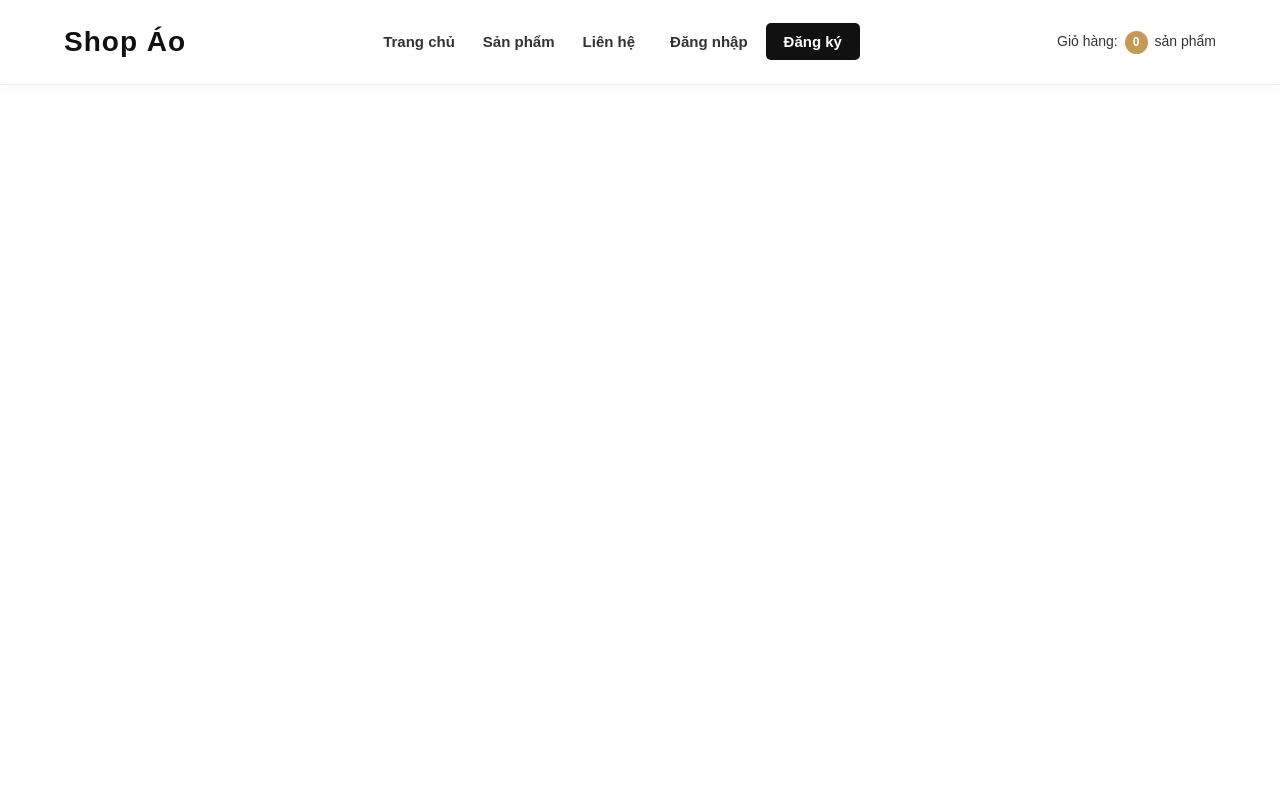
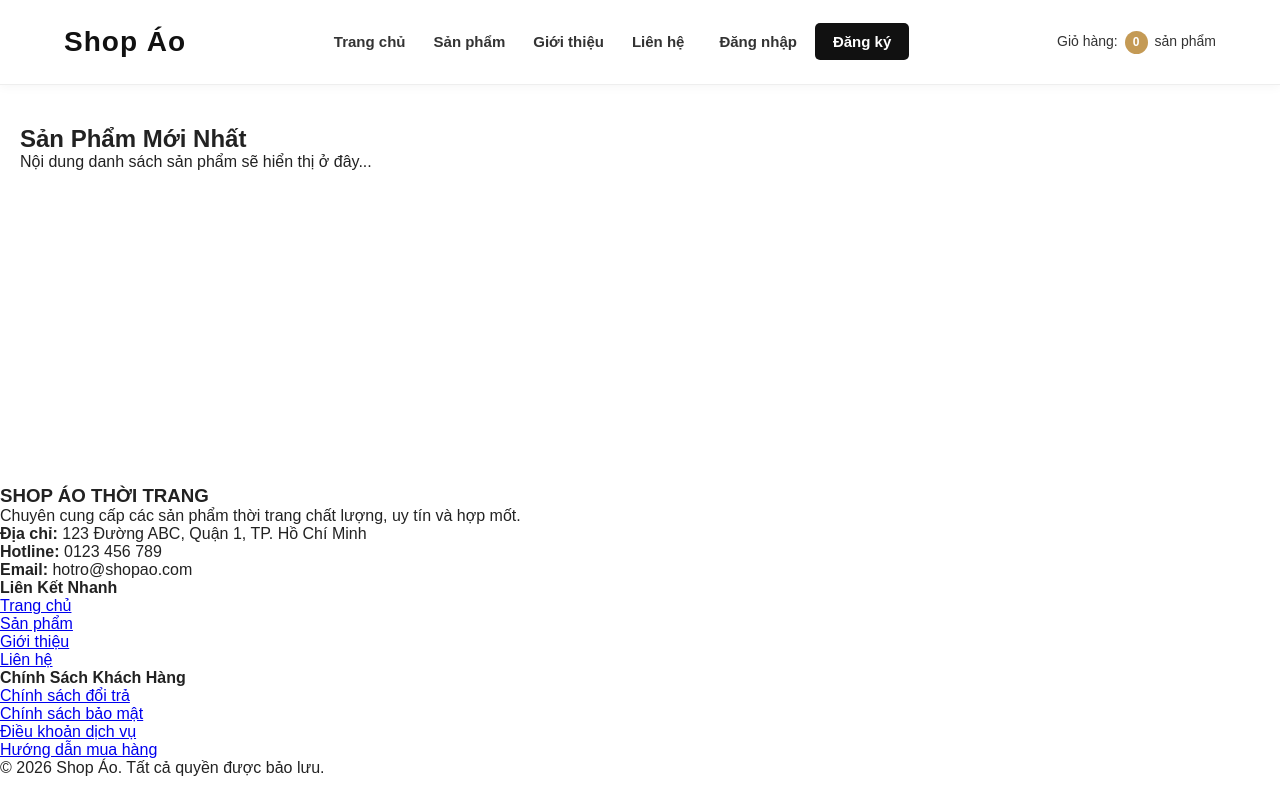
Before and after one commit to Pika9000/shop-ao-nam, a Next.js app: page / in a window 1280 px wide. Built offline with nearby package versions, Linux system fonts and the light colour scheme.

Commit message:
Refactor Home component layout and navigation
cap nhat

```diff
--- a/src/app/page.js
+++ b/src/app/page.js
@@ -1,8 +1,9 @@
-
 import Link from "next/link";
 
 export default function Home() {
   return (
+    <div>
+      {/* 1. Thanh tiêu đề (Header) */}
       <header>
         <div className="logo">
           <Link href="/">
@@ -14,6 +15,7 @@ export default function Home() {
           <ul>
             <li><Link href="/">Trang chủ</Link></li>
             <li><Link href="/products">Sản phẩm</Link></li>
+            <li><Link href="/about-us">Giới thiệu</Link></li>
             <li><Link href="/contact">Liên hệ</Link></li>
           </ul>
 
@@ -29,5 +31,53 @@ export default function Home() {
           </Link>
         </div>
       </header>
+
+      {/* 2. Nội dung chính của trang (Main Content) */}
+      <main style={{ padding: '40px 20px', minHeight: '50vh' }}>
+        <h2>Sản Phẩm Mới Nhất</h2>
+        <p>Nội dung danh sách sản phẩm sẽ hiển thị ở đây...</p>
+      </main>
+
+      {/* 3. Thông tin đáy trang (Footer) */}
+      <footer className="site-footer">
+        <div className="footer-container">
+          {/* Cột 1: Thông tin liên hệ Shop */}
+          <div className="footer-info">
+            <h3>SHOP ÁO THỜI TRANG</h3>
+            <p>Chuyên cung cấp các sản phẩm thời trang chất lượng, uy tín và hợp mốt.</p>
+            <p><strong>Địa chỉ:</strong> 123 Đường ABC, Quận 1, TP. Hồ Chí Minh</p>
+            <p><strong>Hotline:</strong> 0123 456 789</p>
+            <p><strong>Email:</strong> hotro@shopao.com</p>
+          </div>
+
+          {/* Cột 2: Điều hướng nhanh */}
+          <div className="footer-links">
+            <h4>Liên Kết Nhanh</h4>
+            <ul>
+              <li><Link href="/">Trang chủ</Link></li>
+              <li><Link href="/products">Sản phẩm</Link></li>
+              <li><Link href="/about-us">Giới thiệu</Link></li>
+              <li><Link href="/contact">Liên hệ</Link></li>
+            </ul>
+          </div>
+
+          {/* Cột 3: Chính sách */}
+          <div className="footer-policy">
+            <h4>Chính Sách Khách Hàng</h4>
+            <ul>
+              <li><Link href="#">Chính sách đổi trả</Link></li>
+              <li><Link href="#">Chính sách bảo mật</Link></li>
+              <li><Link href="#">Điều khoản dịch vụ</Link></li>
+              <li><Link href="#">Hướng dẫn mua hàng</Link></li>
+            </ul>
+          </div>
+        </div>
+
+        {/* Dòng bản quyền ở dưới cùng */}
+        <div className="footer-bottom">
+          <p>&copy; {new Date().getFullYear()} Shop Áo. Tất cả quyền được bảo lưu.</p>
+        </div>
+      </footer>
+    </div>
   );
 }
```
Lines whose indentation alone changed are shown as unchanged.
